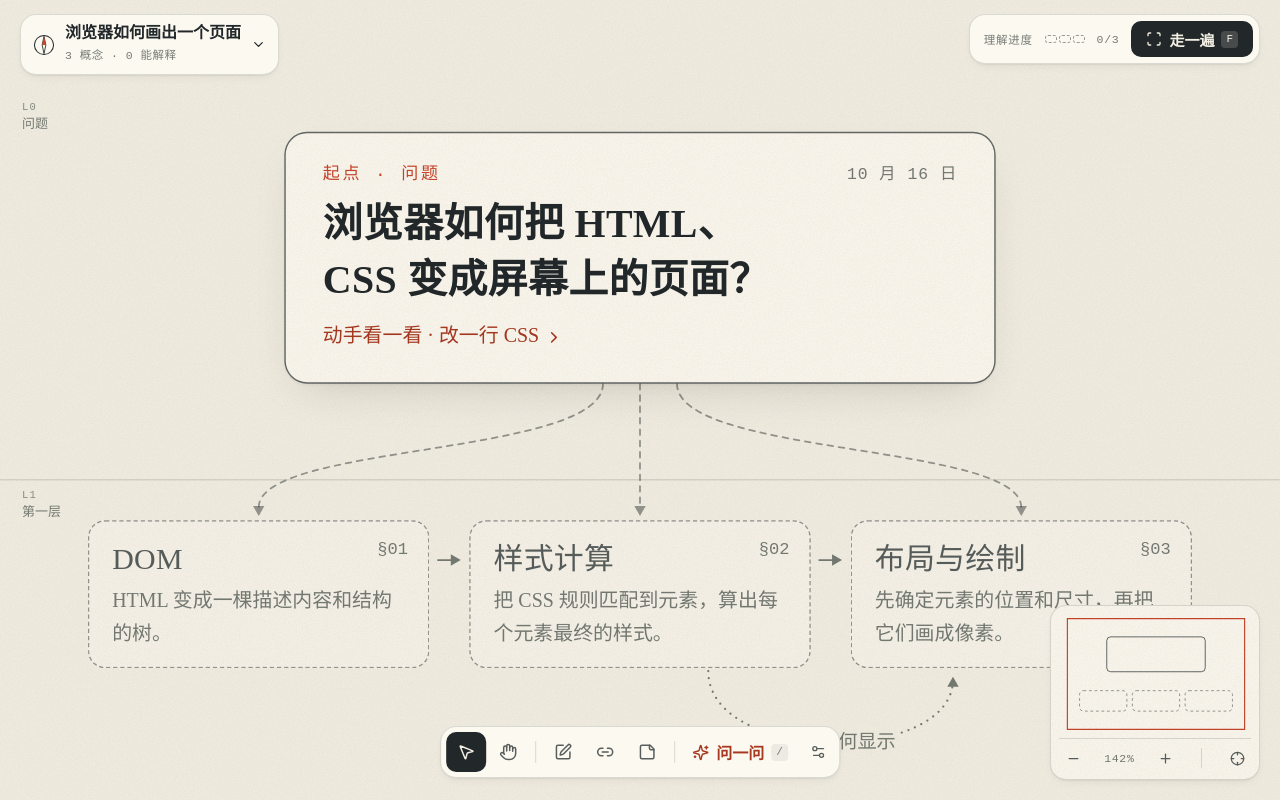
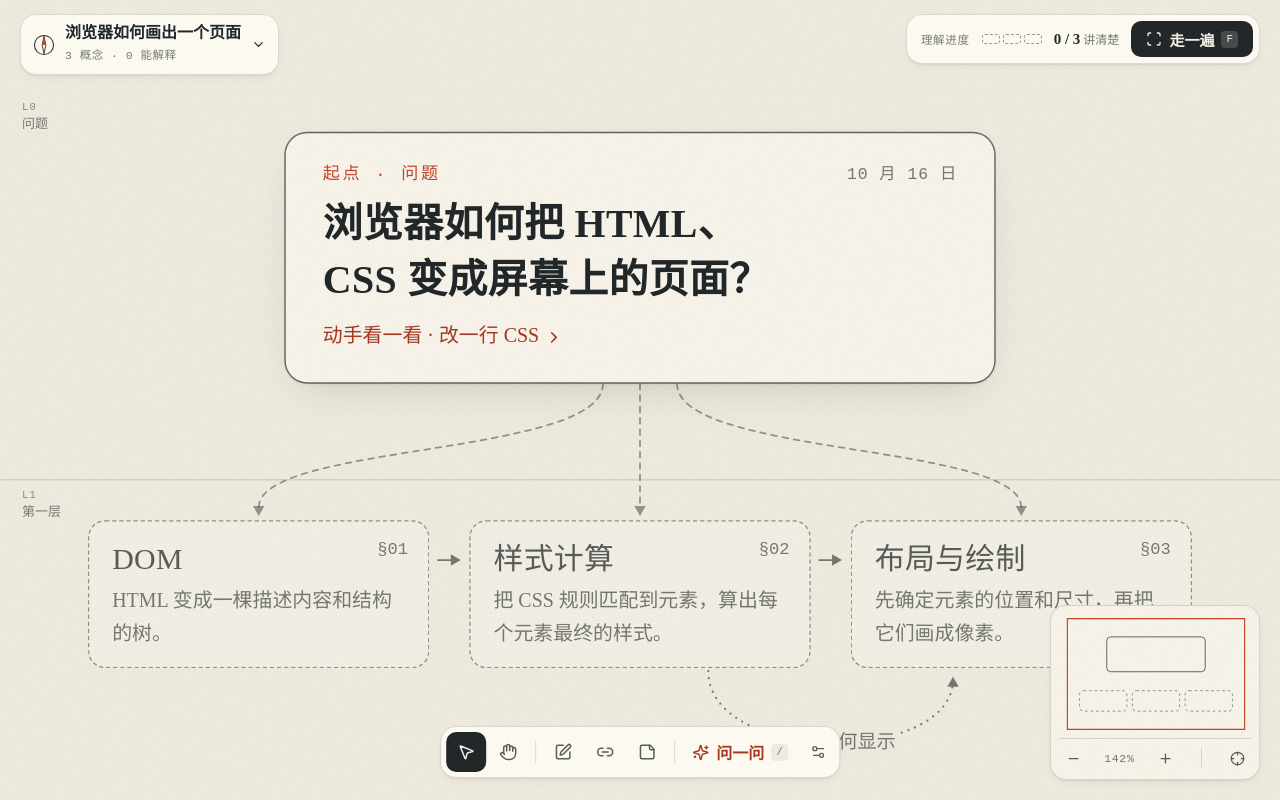
Before and after one commit to Yaphet2015/learning-atlas, a React (Vite) app: page / in a window 1280 px wide. Built offline with nearby package versions, Linux system fonts and the light colour scheme.

Commit message:
Top bar P1: wider title with tooltip, 「N / M 讲清楚」 progress
Cells are 10×18 with 1.25px borders; past 16 concepts the cells become one
160px bar split by state.

```diff
--- a/src/components/Chrome.tsx
+++ b/src/components/Chrome.tsx
@@ -66,7 +66,7 @@ export function MapSwitcher({
     <button className="chrome switcher" onClick={onOpen} title="切换地图 ⌘K">
       <Compass />
       <span className="switcher-text">
-        <strong>{title}</strong>
+        <strong title={title}>{title}</strong>
         <small>
           {concepts.length} 概念 · {explained} 能解释
         </small>
@@ -210,13 +210,31 @@ export function Progress({
   return (
     <div className="chrome progress">
       <span className="lab">理解进度</span>
-      <span className="bar" aria-hidden="true">
-        {concepts.map((n) => (
-          <i key={n.id} className={`s-${n.status}`} />
-        ))}
-      </span>
-      <span className="lab count">
-        {done}/{concepts.length}
+      {concepts.length > 16 ? (
+        // Many concepts: one continuous bar, filled by share of each state.
+        <span className="bar long" aria-hidden="true">
+          {(["explained", "exploring", "unseen"] as const).map((st) => {
+            const k = concepts.filter((n) => n.status === st).length;
+            return k ? (
+              <i key={st} className={`s-${st}`} style={{ flexGrow: k }} />
+            ) : null;
+          })}
+        </span>
+      ) : (
+        <span className="bar" aria-hidden="true">
+          {concepts.map((n) => (
+            <i key={n.id} className={`s-${n.status}`} />
+          ))}
+        </span>
+      )}
+      <span
+        className="count"
+        aria-label={`${concepts.length} 个概念里讲清楚了 ${done} 个`}
+      >
+        <b>
+          {done} / {concepts.length}
+        </b>{" "}
+        讲清楚
       </span>
       <button
         className="btn primary"
--- a/src/styles.css
+++ b/src/styles.css
@@ -564,7 +564,7 @@ kbd,
 .switcher-text strong {
   display: block;
   font: 700 16px/1.25 var(--kai);
-  max-width: 280px;
+  max-width: min(460px, 38vw);
   overflow: hidden;
   text-overflow: ellipsis;
   white-space: nowrap;
@@ -587,13 +587,42 @@ kbd,
 }
 .progress .bar {
   display: flex;
-  gap: 2px;
-  height: 8px;
+  gap: 3px;
+  height: 10px;
 }
 .progress .bar i {
-  width: 12px;
-  border: 1px solid var(--border-strong);
+  width: 18px;
+  border: 1.25px solid var(--border-strong);
   border-radius: 3px;
+}
+.progress .bar.long {
+  width: 160px;
+  gap: 0;
+  border-radius: 3px;
+  overflow: hidden;
+  border: 1.25px solid var(--border-strong);
+}
+.progress .bar.long i {
+  width: auto;
+  flex-basis: 0;
+  border: 0;
+  border-radius: 0;
+}
+.progress .bar.long i.s-unseen {
+  background: transparent;
+}
+.progress .bar.long i.s-exploring {
+  background: color-mix(in srgb, var(--ink-2) 45%, transparent);
+}
+.progress .count {
+  font: 400 12px var(--kai);
+  color: var(--ink-3);
+  white-space: nowrap;
+}
+.progress .count b {
+  font: 700 15px var(--kai);
+  color: var(--ink);
+  font-variant-numeric: tabular-nums;
 }
 .progress .bar i.s-unseen {
   border-style: dashed;
```
Also changed, not shown: 1 other file (tests, documents, lock files or other folders).
